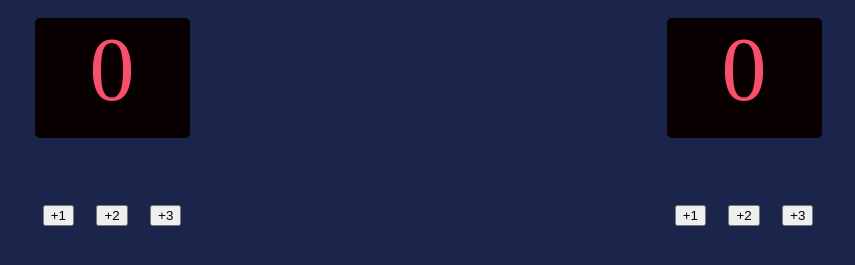
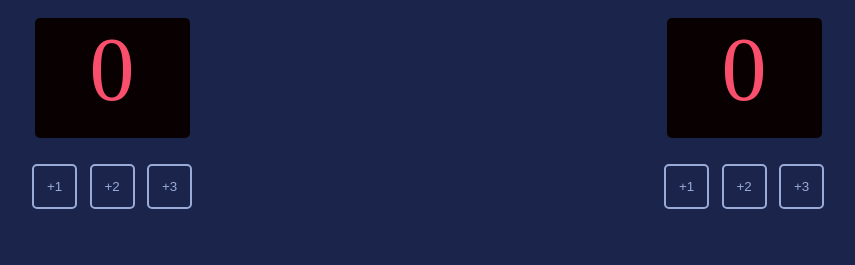
Before and after one commit to erencataltepe/basketball-scoreboard, a plain HTML site: page index.html in a window 1280 px wide. Shown: the part 125-390 px from the top of the page, without its empty margins (212-1067 px from the left). Drawn offline with Linux system fonts and the light colour scheme.

Commit message:
Add style to the buttons.

```diff
--- a/style.css
+++ b/style.css
@@ -23,9 +23,34 @@ body {
   background-color: #080001;
 }
 
-#guest,
-#home {
+#guest-score,
+#home-score {
   color: #f94f6d;
   font-size: 90px;
   text-align: center;
 }
+
+button {
+  margin-top: 26px;
+  width: 45px;
+  height: 45px;
+  background-color: #1b244a;
+  color: #9aabd8;
+  border: 2px solid #9aabd8;
+  border-radius: 5px;
+  text-align: center;
+}
+
+#home,
+#guest {
+  display: flex;
+  flex-direction: column;
+  justify-content: center;
+  align-items: center;
+}
+
+.score-buttons {
+  display: flex;
+  justify-content: space-between;
+  width: 160px;
+}
```
